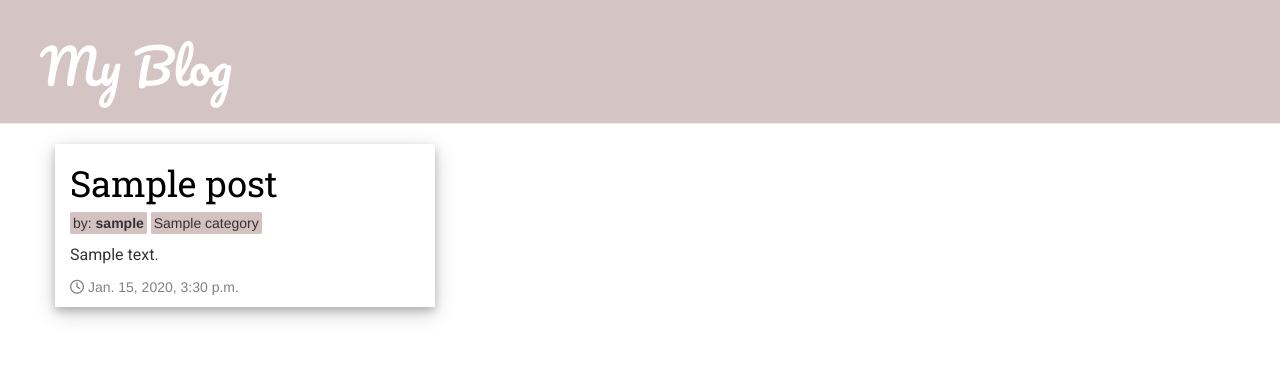
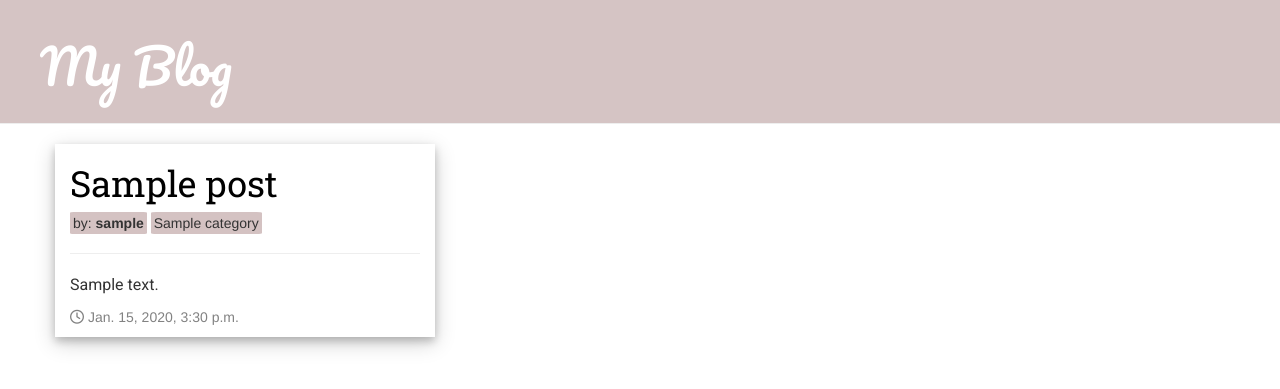
Before and after one commit to MailfTrue/django-journal, a Django app: template blog/templates/blog/post_list.html in a window 1280 px wide. Shown: the top 389 px of the page. Run offline with Django 3.2, Linux system fonts and the light colour scheme; the template is opened without the code that fills it: values that come from a table or form of the project are taken from there, others are empty; tables that the repository leaves empty hold one stand-in row (values such as "Sample post"); some libraries are stand-ins or nearby versions; some web fonts are replaced.

Commit message:
Minor UI changes

```diff
--- a/blog/static/css/blog.css
+++ b/blog/static/css/blog.css
@@ -106,7 +106,7 @@ h1, h2, h3, h4, .cat-heading {
 
 }
 
-hr{
+.post-detail  hr{
   height: 4px;
   width: 80%;
   color: #D4C2C2;
--- a/blog/templates/blog/post_list.html
+++ b/blog/templates/blog/post_list.html
@@ -15,6 +15,7 @@
                   <span class="category"><a href="{% url 'category_posts' category %}"> {{category}}</a></span>
                 {%endfor %}
               </p>
+              <hr>
         <p class = "texts">{{ post.text|parseme:"100"|linebreaksbr }}</p>
         <p>{% if post.published_date %}
            <span class="date">
```
